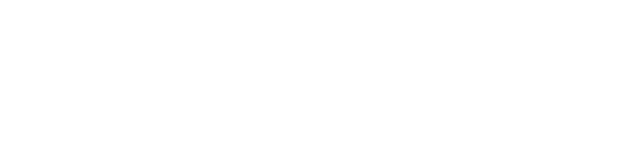
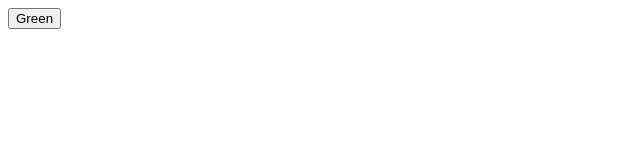
Before and after one commit to mykelbarua/Code-of-LWS, a plain HTML site: page this/index.html in a window 1280 px wide. Shown: the whole page, without its empty margins (0-640 px from the left). Drawn offline with Linux system fonts and the light colour scheme.

Commit message:
add onclick event handler also

```diff
--- a/this/index.html
+++ b/this/index.html
@@ -7,6 +7,7 @@
     <title>This element of JS</title>
   </head>
   <body>
+    <button onclick="this.style.background='green'">Green</button>
     <script src="./this.js"></script>
   </body>
 </html>
```
